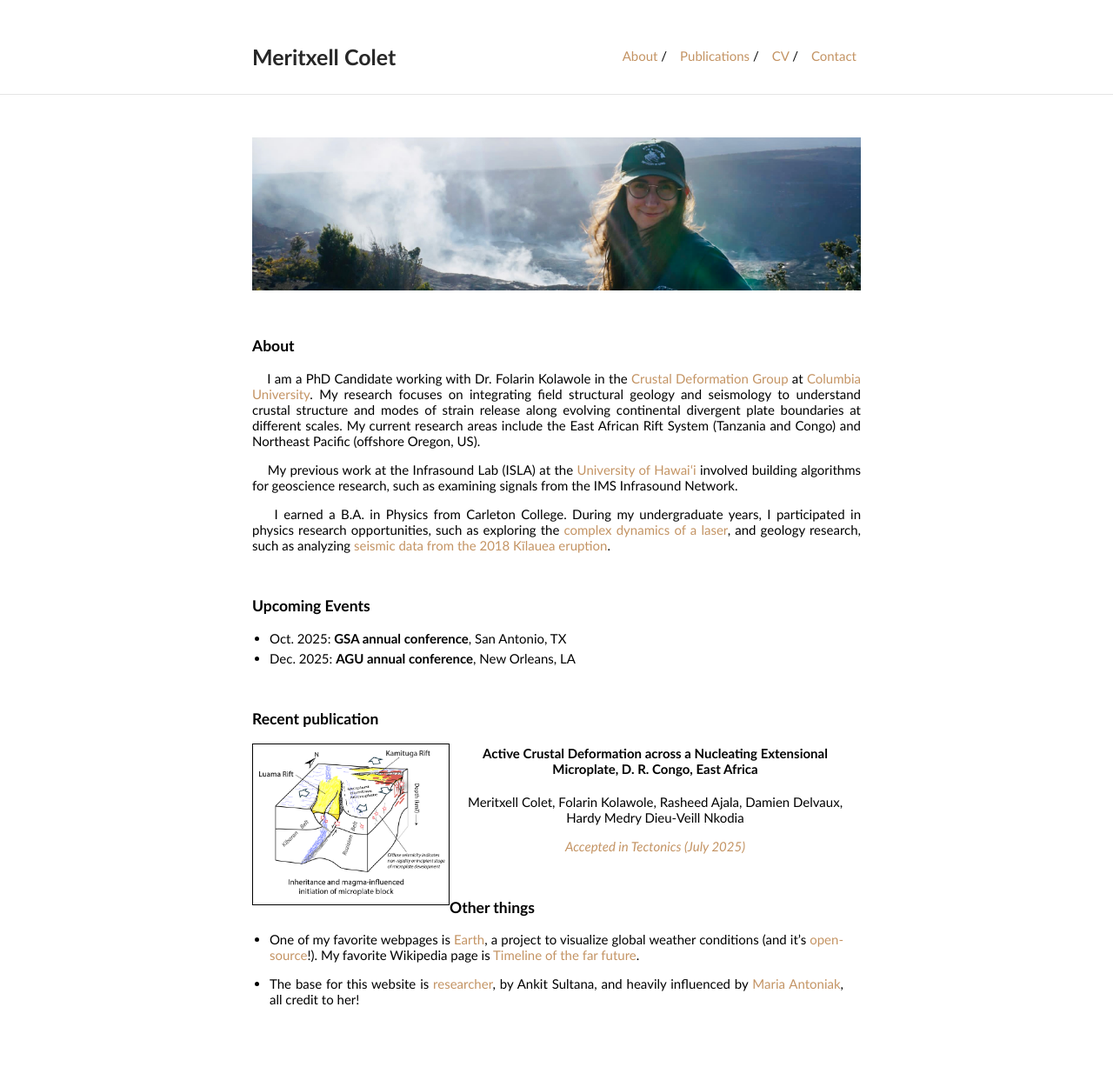
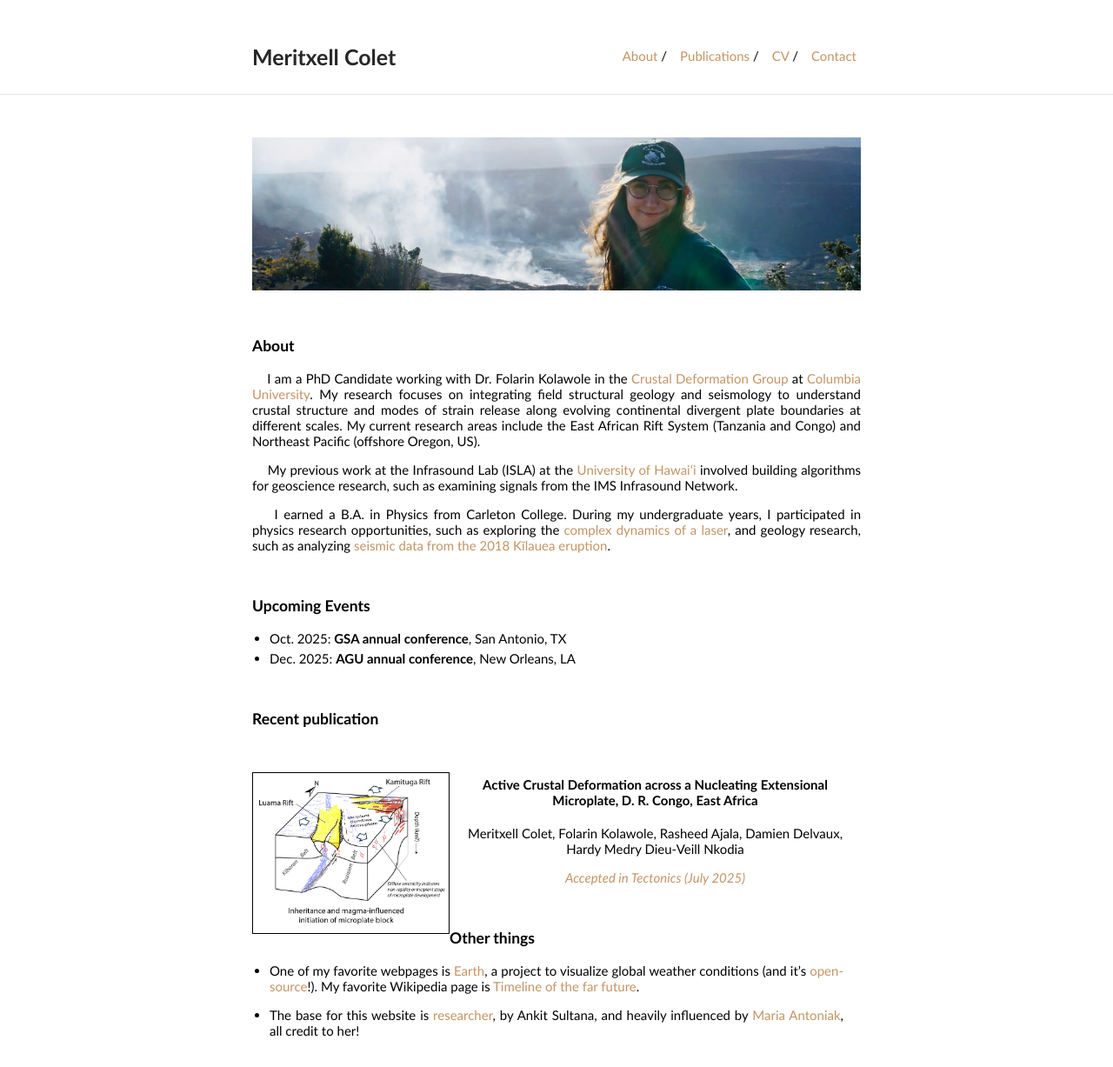
Before and after one commit to MeritxellC/MeritxellC.github.io, a Jekyll site: the page built from index.md, in a window 1280 px wide. Shown: the whole page at 87% size. Built offline with Jekyll 4.4.1, drawn with Linux system fonts in a browser that asks for light colours; before the commit the page ends 1191 px from its top, so only the background shows below that.

Commit message:
error spacing

```diff
--- a/index.md
+++ b/index.md
@@ -35,6 +35,8 @@ and geology research, such as analyzing [seismic data from the 2018 Kīlauea eru
 
 <h3>Recent publication</h3>
 
+<br style="line-height:2">
+
 <p><a href="https://essopenarchive.org/users/857884/articles/1308388-active-crustal-deformation-across-a-nucleating-extensional-microplate-d-r-congo-east-africa"><img src="./img/Luama_Kamituga_Figure11_cut.jpg" alt="Itombwe Microplate Nucleation" style="border: 0.25px solid #000; max-width:225px; max-height:225px; width:auto;
     height:auto; float: left; margin: 5 20px 10px 0; image-resolution: 300px"/> </a> </p>
 
```
